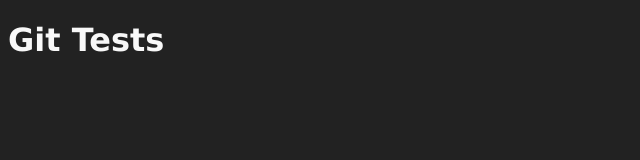
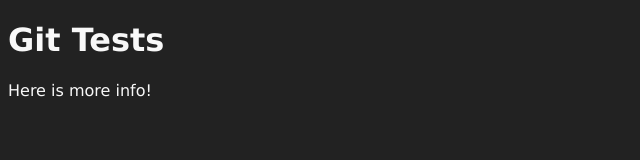
Before and after one commit to CP-Bryanjford/test-git, a plain HTML site: page index.html in a window 1280 px wide. Shown: the whole page, without its empty margins (0-640 px from the left). Drawn offline with Linux system fonts and the light colour scheme.

Commit message:
added subtitle

```diff
--- a/index.html
+++ b/index.html
@@ -7,6 +7,7 @@
 <body>
      <div class="wrapper">
         <h1>Git Tests</h1>
+        <p>Here is more info!</p>
      </div>
 
 </body>
```
